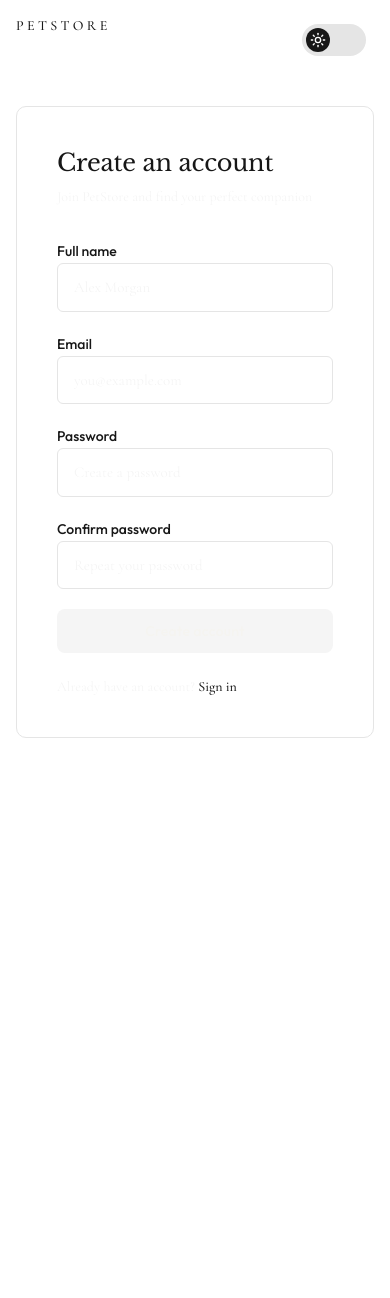
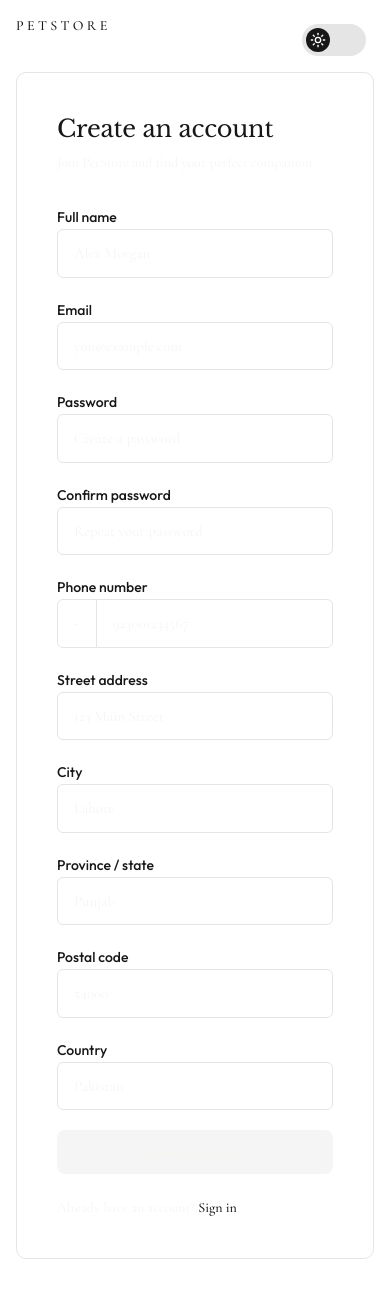
Before and after one commit to MuhammaDaniyal/pet-store, a Next.js app: page /sign-up in a window 390 px wide. Shown: the top 1298 px of the page. Before the commit the page ends 844 px from the top, so only its background shows below. Built offline with nearby package versions, Linux system fonts and the light colour scheme.

Commit message:
feat (signup): add address & phone no. fields on form

```diff
--- a/src/app/(auth)/sign-up/page.tsx
+++ b/src/app/(auth)/sign-up/page.tsx
@@ -9,6 +9,12 @@ type FieldErrors = {
   email?: string;
   password?: string;
   confirmPassword?: string;
+  phone?: string;
+  street?: string;
+  city?: string;
+  province?: string;
+  postalCode?: string;
+  country?: string;
   form?: string;
 };
 
@@ -25,8 +31,24 @@ export default function SignUpPage() {
   const [email, setEmail] = useState("");
   const [password, setPassword] = useState("");
   const [confirmPassword, setConfirmPassword] = useState("");
+  const [phoneDigits, setPhoneDigits] = useState("");
+  const [street, setStreet] = useState("");
+  const [city, setCity] = useState("");
+  const [province, setProvince] = useState("");
+  const [postalCode, setPostalCode] = useState("");
+  const [country, setCountry] = useState("");
   const [fieldErrors, setFieldErrors] = useState<FieldErrors>({});
   const [isSubmitting, setIsSubmitting] = useState(false);
+
+  const phoneNumber = phoneDigits ? `+${phoneDigits}` : "";
+
+  function handlePhoneChange(event: React.ChangeEvent<HTMLInputElement>) {
+    setPhoneDigits(event.target.value.replace(/\D/g, ""));
+  }
+
+  function validatePhoneNumber(value: string) {
+    return /^\+\d{8,15}$/.test(value);
+  }
 
   function validateForm() {
     const errors: FieldErrors = {};
@@ -38,6 +60,16 @@ export default function SignUpPage() {
     if (password && confirmPassword && password !== confirmPassword) {
       errors.confirmPassword = "Passwords do not match.";
     }
+    if (!phoneDigits) {
+      errors.phone = "Phone number is required.";
+    } else if (!validatePhoneNumber(phoneNumber)) {
+      errors.phone = "Enter a valid phone number in international format, like +923001234567.";
+    }
+    if (!street.trim()) errors.street = "Street address is required.";
+    if (!city.trim()) errors.city = "City is required.";
+    if (!province.trim()) errors.province = "Province is required.";
+    if (!postalCode.trim()) errors.postalCode = "Postal code is required.";
+    if (!country.trim()) errors.country = "Country is required.";
 
     return errors;
   }
@@ -65,6 +97,14 @@ export default function SignUpPage() {
           email,
           password,
           confirmPassword,
+          phone: phoneNumber,
+          address: {
+            street,
+            city,
+            province,
+            postalCode,
+            country,
+          },
         }),
       });
 
@@ -94,13 +134,13 @@ export default function SignUpPage() {
     "w-full rounded-sm border border-border bg-surface px-4 py-3 text-primary placeholder:text-muted focus:border-[#0A0A0A] focus:outline-none";
 
   return (
-    <section className="w-full max-w-md rounded-lg border border-border bg-surface p-10">
+    <section className="w-full max-w-3xl rounded-lg border border-border bg-surface p-10">
       <div className="space-y-2">
         <h1 className="text-2xl font-medium text-primary">Create an account</h1>
         <p className="text-sm text-secondary">Join PetStore and find your perfect companion</p>
       </div>
 
-      <form className="mt-8 space-y-5" onSubmit={handleSubmit} noValidate>
+      <form className="mt-8 grid gap-5 sm:grid-cols-2" onSubmit={handleSubmit} noValidate>
         <div className="space-y-2">
           <label htmlFor="name" className="text-sm font-medium text-primary">
             Full name
@@ -171,12 +211,119 @@ export default function SignUpPage() {
           ) : null}
         </div>
 
-        {fieldErrors.form ? <p className="text-sm text-error">{fieldErrors.form}</p> : null}
+        <div className="space-y-2 sm:col-span-2">
+          <label htmlFor="phone" className="text-sm font-medium text-primary">
+            Phone number
+          </label>
+          <div className="flex overflow-hidden rounded-sm border border-border bg-surface focus-within:border-[#0A0A0A]">
+            <span className="flex items-center border-r border-border px-4 text-sm text-muted">+</span>
+            <input
+              id="phone"
+              name="phone"
+              type="tel"
+              inputMode="numeric"
+              autoComplete="tel"
+              value={phoneDigits}
+              onChange={handlePhoneChange}
+              className="w-full bg-transparent px-4 py-3 text-primary placeholder:text-muted focus:outline-none"
+              placeholder="923001234567"
+              maxLength={15}
+            />
+          </div>
+          {fieldErrors.phone ? <p className="text-xs text-error">{fieldErrors.phone}</p> : null}
+        </div>
+
+        <div className="space-y-2 sm:col-span-2">
+          <label htmlFor="street" className="text-sm font-medium text-primary">
+            Street address
+          </label>
+          <input
+            id="street"
+            name="street"
+            type="text"
+            autoComplete="street-address"
+            value={street}
+            onChange={(event) => setStreet(event.target.value)}
+            className={inputClassName}
+            placeholder="123 Main Street"
+          />
+          {fieldErrors.street ? <p className="text-xs text-error">{fieldErrors.street}</p> : null}
+        </div>
+
+        <div className="space-y-2">
+          <label htmlFor="city" className="text-sm font-medium text-primary">
+            City
+          </label>
+          <input
+            id="city"
+            name="city"
+            type="text"
+            autoComplete="address-level2"
+            value={city}
+            onChange={(event) => setCity(event.target.value)}
+            className={inputClassName}
+            placeholder="Lahore"
+          />
+          {fieldErrors.city ? <p className="text-xs text-error">{fieldErrors.city}</p> : null}
+        </div>
+
+        <div className="space-y-2">
+          <label htmlFor="province" className="text-sm font-medium text-primary">
+            Province / state
+          </label>
+          <input
+            id="province"
+            name="province"
+            type="text"
+            autoComplete="address-level1"
+            value={province}
+            onChange={(event) => setProvince(event.target.value)}
+            className={inputClassName}
+            placeholder="Punjab"
+          />
+          {fieldErrors.province ? <p className="text-xs text-error">{fieldErrors.province}</p> : null}
+        </div>
+
+        <div className="space-y-2">
+          <label htmlFor="postalCode" className="text-sm font-medium text-primary">
+            Postal code
+          </label>
+          <input
+            id="postalCode"
+            name="postalCode"
+            type="text"
+            autoComplete="postal-code"
+            value={postalCode}
+            onChange={(event) => setPostalCode(event.target.value)}
+            className={inputClassName}
+            placeholder="54000"
+          />
+          {fieldErrors.postalCode ? <p className="text-xs text-error">{fieldErrors.postalCode}</p> : null}
+        </div>
+
+        <div className="space-y-2">
+          <label htmlFor="country" className="text-sm font-medium text-primary">
+            Country
+          </label>
+          <input
+            id="country"
+            name="country"
+            type="text"
+            autoComplete="country-name"
+            value={country}
+            onChange={(event) => setCountry(event.target.value)}
+            className={inputClassName}
+            placeholder="Pakistan"
+          />
+          {fieldErrors.country ? <p className="text-xs text-error">{fieldErrors.country}</p> : null}
+        </div>
+
+        {fieldErrors.form ? <p className="text-sm text-error sm:col-span-2">{fieldErrors.form}</p> : null}
 
         <button
           type="submit"
           disabled={isSubmitting}
-          className="w-full rounded-md bg-accent py-3 text-sm font-medium text-[#F5F4F0] transition-colors hover:bg-accent-hover disabled:cursor-not-allowed disabled:opacity-70"
+          className="w-full rounded-md bg-accent py-3 text-sm font-medium text-[#F5F4F0] transition-colors hover:bg-accent-hover disabled:cursor-not-allowed disabled:opacity-70 sm:col-span-2"
         >
           {isSubmitting ? "Creating account..." : "Create account"}
         </button>
--- a/src/app/api/auth/register/route.ts
+++ b/src/app/api/auth/register/route.ts
@@ -14,6 +14,14 @@ type RegisterBody = {
   email?: string;
   password?: string;
   confirmPassword?: string;
+  phone?: string;
+  address?: {
+    street?: string;
+    city?: string;
+    province?: string;
+    postalCode?: string;
+    country?: string;
+  };
 };
 
 type RegisterResponse = {
@@ -43,6 +51,13 @@ export async function POST(request: Request) {
   const email = body.email?.trim().toLowerCase() ?? "";
   const password = body.password ?? "";
   const confirmPassword = body.confirmPassword ?? "";
+  const phone = body.phone?.trim() ?? "";
+  const address = body.address ?? {};
+  const street = address.street?.trim() ?? "";
+  const city = address.city?.trim() ?? "";
+  const province = address.province?.trim() ?? "";
+  const postalCode = address.postalCode?.trim() ?? "";
+  const country = address.country?.trim() ?? "";
 
   const fieldErrors: Record<string, string> = {};
 
@@ -65,6 +80,16 @@ export async function POST(request: Request) {
   if (password && confirmPassword && password !== confirmPassword) {
     fieldErrors.confirmPassword = "Passwords do not match.";
   }
+  if (!phone) {
+    fieldErrors.phone = "Phone number is required.";
+  } else if (!/^\+\d{8,15}$/.test(phone)) {
+    fieldErrors.phone = "Enter a valid phone number in international format, like +923001234567.";
+  }
+  if (!street) fieldErrors.street = "Street address is required.";
+  if (!city) fieldErrors.city = "City is required.";
+  if (!province) fieldErrors.province = "Province is required.";
+  if (!postalCode) fieldErrors.postalCode = "Postal code is required.";
+  if (!country) fieldErrors.country = "Country is required.";
 
   const emailRegex = /^[^\s@]+@[^\s@]+\.[^\s@]+$/;
   if (!emailRegex.test(email)) {
@@ -74,6 +99,26 @@ export async function POST(request: Request) {
   if (Object.keys(fieldErrors).length > 0) {
     return NextResponse.json(
       { message: "Please fix the highlighted fields.", fieldErrors },
+      { status: 400 },
+    );
+  }
+
+  // Defensive check: ensure no required signup fields are missing before creating verification
+  const missing: Record<string, string> = {};
+  if (!name) missing.name = "Full name is required.";
+  if (!email) missing.email = "Email is required.";
+  if (!password) missing.password = "Password is required.";
+  if (!confirmPassword) missing.confirmPassword = "Please confirm your password.";
+  if (!phone) missing.phone = "Phone number is required.";
+  if (!street) missing.street = "Street address is required.";
+  if (!city) missing.city = "City is required.";
+  if (!province) missing.province = "Province is required.";
+  if (!postalCode) missing.postalCode = "Postal code is required.";
+  if (!country) missing.country = "Country is required.";
+
+  if (Object.keys(missing).length > 0) {
+    return NextResponse.json(
+      { message: "Please fix the highlighted fields.", fieldErrors: missing },
       { status: 400 },
     );
   }
@@ -98,6 +143,14 @@ export async function POST(request: Request) {
     name,
     email,
     password: hashedPassword,
+    phone,
+    address: {
+      street,
+      city,
+      province,
+      postalCode,
+      country,
+    },
   });
 
   try {
--- a/src/app/api/auth/register/verify/route.ts
+++ b/src/app/api/auth/register/verify/route.ts
@@ -52,6 +52,8 @@ export async function POST(request: Request) {
     );
   }
 
+  const signup = verificationResult.signup;
+
   const existingUser = await findUserByEmail(email);
 
   if (existingUser) {
@@ -59,9 +61,11 @@ export async function POST(request: Request) {
   }
 
   const user = await createUser({
-    name: verificationResult.signup.name,
-    email: verificationResult.signup.email,
-    password: verificationResult.signup.password,
+    name: signup.name,
+    email: signup.email,
+    password: signup.password,
+    phone: signup.phone,
+    address: signup.address,
     role: "user",
   });
 
--- a/src/lib/models/SignupVerification.ts
+++ b/src/lib/models/SignupVerification.ts
@@ -5,6 +5,14 @@ const SignupVerificationSchema = new Schema(
     name: { type: String, required: true },
     email: { type: String, required: true, unique: true, lowercase: true, index: true },
     password: { type: String, required: true },
+    phone: { type: String, required: true },
+    address: {
+      street: { type: String, required: true },
+      city: { type: String, required: true },
+      province: { type: String, required: true },
+      postalCode: { type: String, required: true },
+      country: { type: String, required: true },
+    },
     codeHash: { type: String, required: true },
     attempts: { type: Number, default: 0 },
     expiresAt: { type: Date, required: true, index: true },
--- a/src/lib/signup-verifications.ts
+++ b/src/lib/signup-verifications.ts
@@ -10,10 +10,20 @@ const VERIFICATION_CODE_LENGTH = 6;
 const VERIFICATION_CODE_EXPIRY_MINUTES = 15;
 const MAX_VERIFICATION_ATTEMPTS = 5;
 
+export type SignupAddress = {
+  street: string;
+  city: string;
+  province: string;
+  postalCode: string;
+  country: string;
+};
+
 export type CreateSignupVerificationInput = {
   name: string;
   email: string;
   password: string;
+  phone: string;
+  address: SignupAddress;
 };
 
 export type VerificationCheckResult =
@@ -57,6 +67,8 @@ export async function createSignupVerification(input: CreateSignupVerificationIn
     name: input.name,
     email: normalizeEmail(input.email),
     password: input.password,
+    phone: input.phone,
+    address: input.address,
     codeHash,
     attempts: 0,
     expiresAt,
@@ -107,6 +119,8 @@ export async function verifySignupVerificationCode(
     name: pending.name,
     email: pending.email,
     password: pending.password,
+    phone: pending.phone,
+    address: pending.address,
   } satisfies CreateSignupVerificationInput;
 
   await pending.deleteOne();
--- a/src/lib/users.ts
+++ b/src/lib/users.ts
@@ -36,6 +36,14 @@ export type CreateUserInput = {
   name: string;
   email: string;
   password: string;
+  phone?: string;
+  address?: {
+    street: string;
+    city: string;
+    province: string;
+    postalCode: string;
+    country: string;
+  };
   role?: UserRole;
 };
 
@@ -120,6 +128,8 @@ export async function createUser(input: CreateUserInput) {
     name: input.name,
     email: input.email.toLowerCase(),
     password: input.password,
+    phone: input.phone,
+    address: input.address,
     role: input.role ?? "user",
   });
 
```
